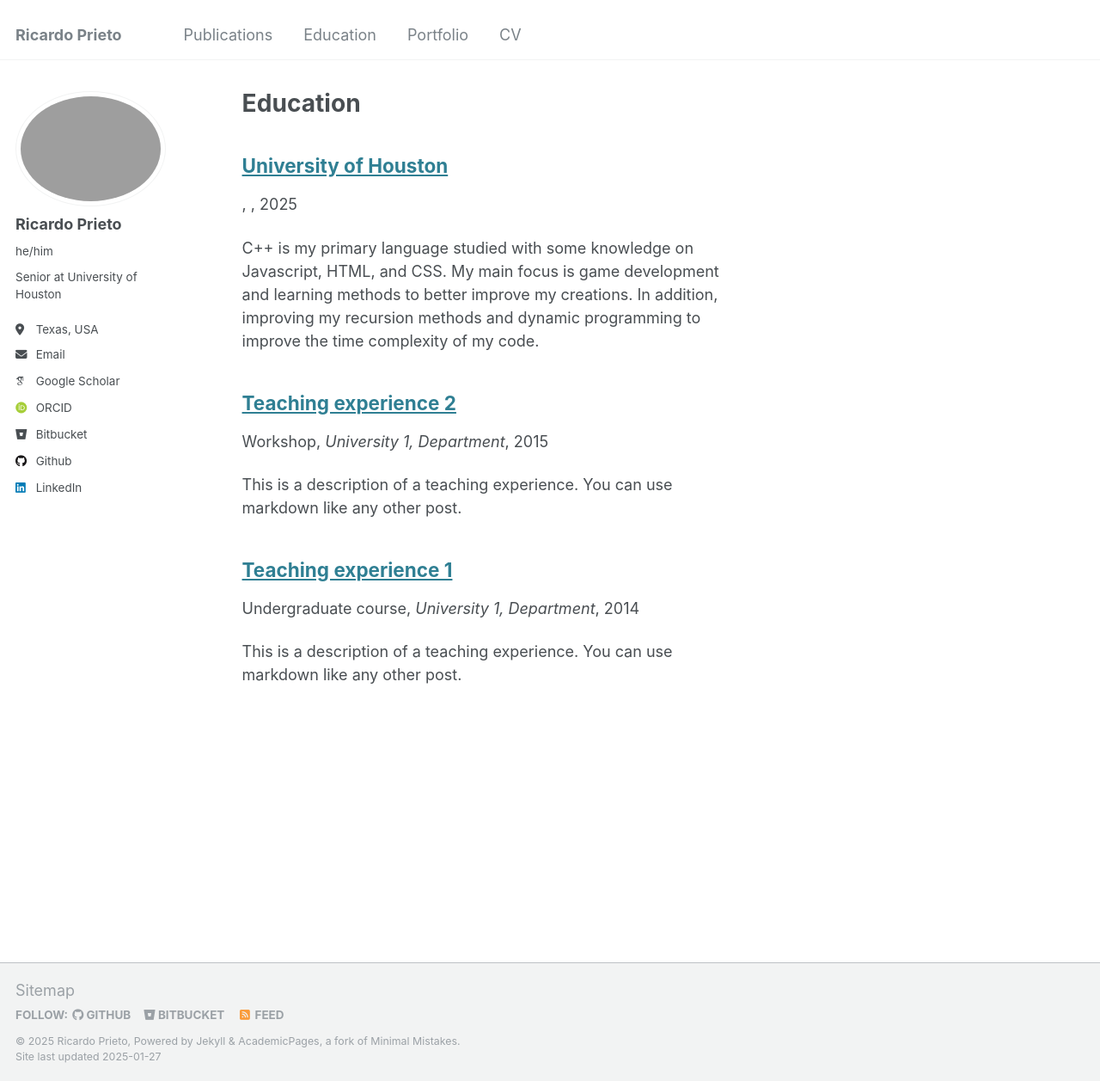
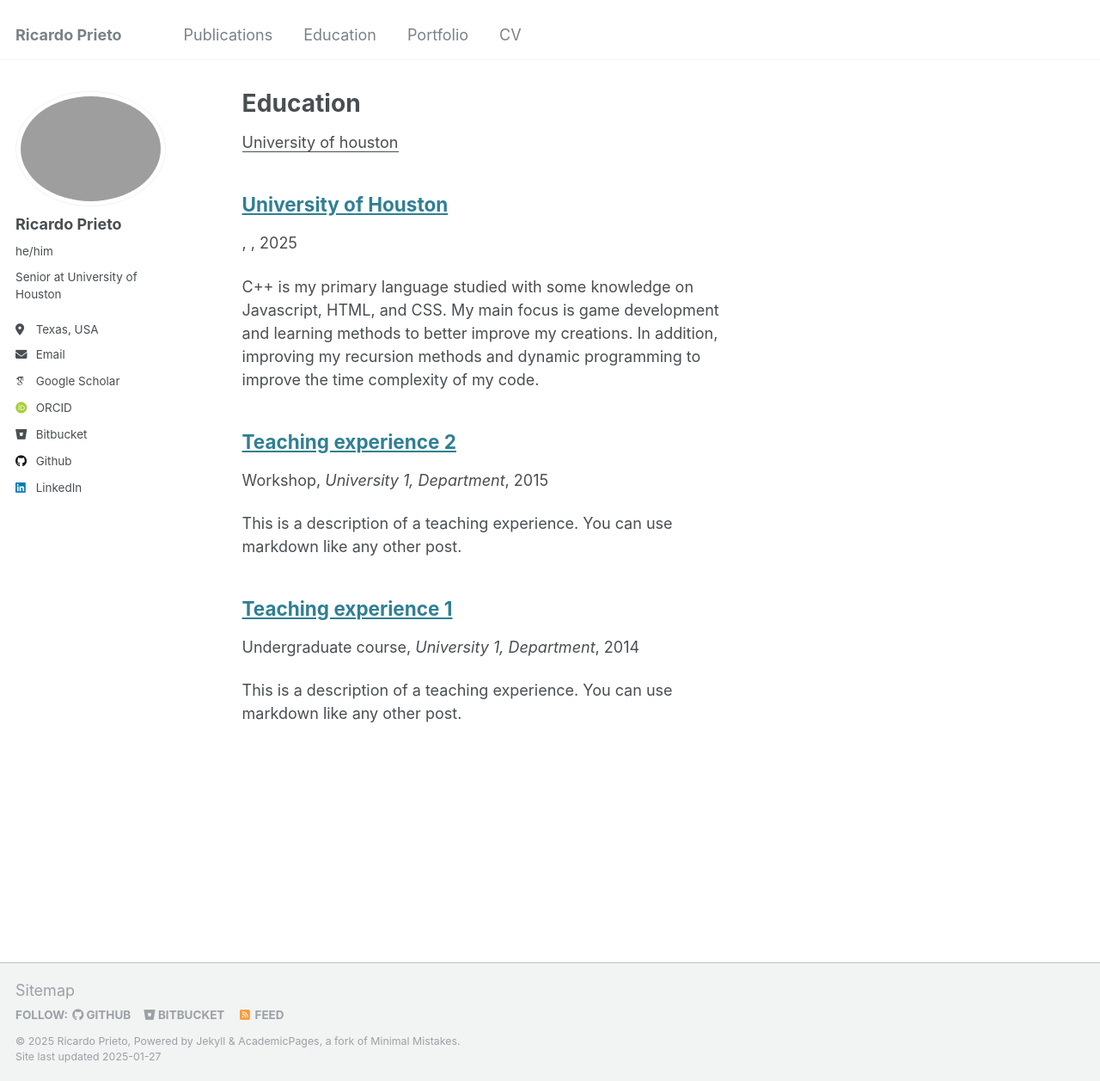
Before and after one commit to ricarpr/ricarpr.github.io, a Jekyll site: the page built from _pages/teaching.html, in a window 1280 px wide and 1257 px high. Shown: the whole window at 86% size. Built offline with Jekyll 4.4.1, drawn with Linux system fonts in a browser that asks for light colours; some web fonts are replaced.

Commit message:
Update teaching.html

```diff
--- a/_pages/teaching.html
+++ b/_pages/teaching.html
@@ -4,8 +4,7 @@ title: "Education"
 permalink: /teaching/
 author_profile: true
 ---
-
-
+<p><u>University of houston</u></p>
 {% for post in site.teaching reversed %}
   {% include archive-single.html %}
 {% endfor %}
```
